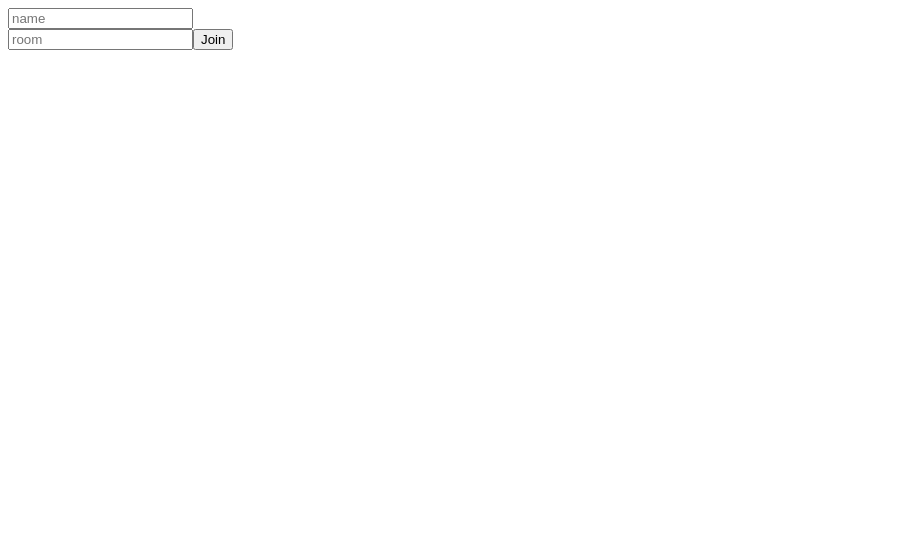
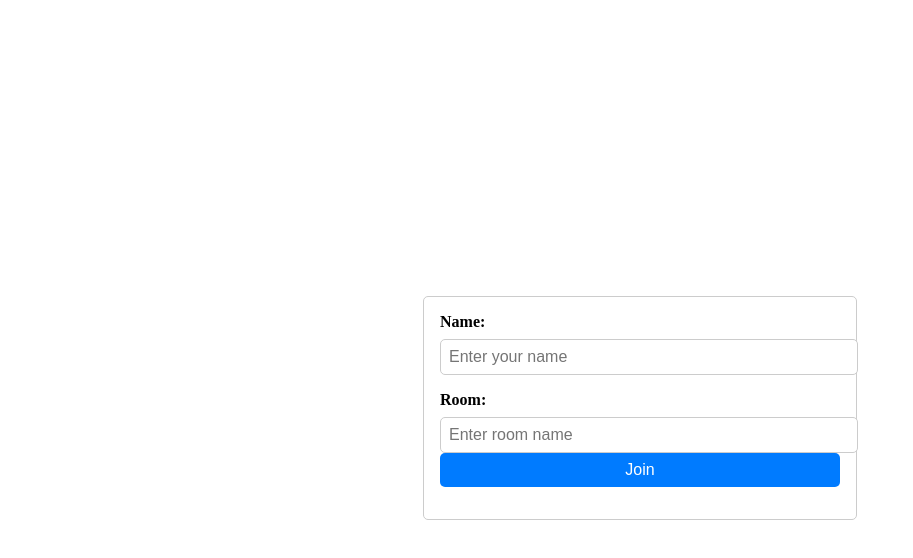
Before and after one commit to Samurai-way/WebSockets, a React (Create React App) app: page / in a window 1280 px wide. Shown: the top 558 px of the page, without its empty margins (0-913 px from the left). Built offline with nearby package versions, Linux system fonts and the light colour scheme.

Commit message:
feat: create styles for chat

```diff
--- a/src/App.tsx
+++ b/src/App.tsx
@@ -1,5 +1,7 @@
 import {ChangeEvent, FormEvent, useState} from "react";
 import {useNavigate} from "react-router-dom";
+// @ts-ignore
+import styles from './styles/Commons.module.css'
 
 export const App = () => {
     const [values, setValues] = useState({name: "", room: ""});
@@ -13,32 +15,42 @@ export const App = () => {
 
     const onChangeHandler = (e: ChangeEvent<HTMLInputElement>) => {
         const {value, name} = e.target;
-        setValues((prevValues) => ({...prevValues, [name]: value}));
+        setValues(prevValues => ({...prevValues, [name]: value}));
     };
 
     return (
-        <div>
-            <form onSubmit={joinRoomHandler}>
-                <div>
+        <div className={styles.container}>
+            <form onSubmit={joinRoomHandler} className={styles.form}>
+                <div className={styles.formGroup}>
+                    <label htmlFor="name" className={styles.label}>
+                        Name:
+                    </label>
                     <input
                         type="text"
-                        placeholder="name"
+                        name="name"
+                        autoComplete="off"
+                        className={styles.input}
+                        placeholder="Enter your name"
+                        required
                         value={values.name}
-                        autoComplete="off"
-                        required
                         onChange={onChangeHandler}
-                        name="name"
                     />
                 </div>
-                <div>
+                <div className={styles.formGroup}>
+                    <label htmlFor="room" className={styles.label}>
+                        Room:
+                    </label>
                     <input
                         type="text"
-                        placeholder="room"
-                        value={values["room"]}
+                        name="room"
+                        className={styles.input}
+                        placeholder="Enter room name"
+                        value={values.room}
                         onChange={onChangeHandler}
-                        name="room"
                     />
-                    <button type="submit">Join</button>
+                    <button type="submit" className={styles.button}>
+                        Join
+                    </button>
                 </div>
             </form>
         </div>
--- /dev/null
+++ b/src/styles/Commons.module.css
@@ -0,0 +1,47 @@
+.container {
+    display: flex;
+    justify-content: center;
+    align-items: center;
+    height: 100vh;
+}
+
+.form {
+    width: 100%;
+    max-width: 400px;
+    padding: 1rem;
+    border: 1px solid #ccc;
+    border-radius: 5px;
+}
+
+.formGroup {
+    margin-bottom: 1rem;
+}
+
+.label {
+    display: block;
+    margin-bottom: 0.5rem;
+    font-weight: bold;
+}
+
+.input {
+    width: 100%;
+    padding: 0.5rem;
+    font-size: 1rem;
+    border: 1px solid #ccc;
+    border-radius: 5px;
+}
+
+.button {
+    background-color: #007bff;
+    color: #fff;
+    border: none;
+    border-radius: 5px;
+    padding: 0.5rem;
+    font-size: 1rem;
+    cursor: pointer;
+    width: 100%;
+}
+
+.button:hover {
+    background-color: #0069d9;
+}
```
